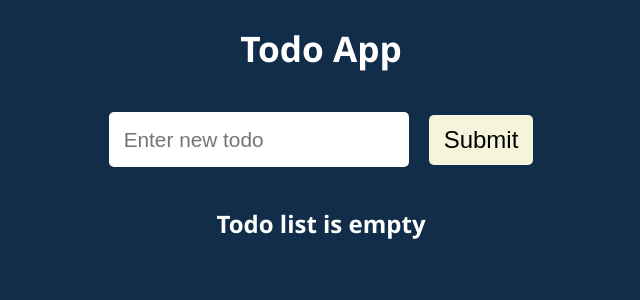
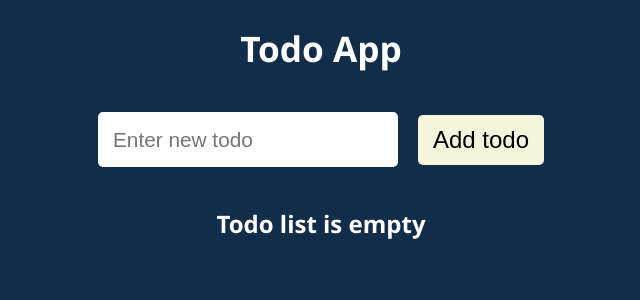
Before and after one commit to YevhenPetrovskyi/Todo-App, a React (Vite) app: page / in a window 1280 px wide. Shown: the top 300 px of the page, without its empty margins (319-959 px from the left). Built offline with nearby package versions, Linux system fonts and the light colour scheme; the HTML template or start-up script is replaced by a standard one.

Commit message:
added logic for working with local storage

```diff
--- a/src/App.jsx
+++ b/src/App.jsx
@@ -1,4 +1,4 @@
-import { useState } from 'react';
+import { useEffect, useState } from 'react';
 import { v4 as uuidv4 } from 'uuid';
 
 import TodoForm from './components/Todos/TodoForm';
@@ -8,7 +8,15 @@ import TodoList from './components/Todos/TodoList';
 import './App.css';
 
 function App() {
-  const [todos, setTodos] = useState([]);
+  const [todos, setTodos] = useState(() => {
+    const savedTodos = JSON.parse(localStorage.getItem('todos'));
+
+    return savedTodos || [];
+  });
+
+  useEffect(() => {
+    localStorage.setItem('todos', JSON.stringify(todos));
+  }, [todos]);
 
   const addTodoHandler = (text) => {
     const newTodo = {
--- a/src/components/Todos/TodoForm.jsx
+++ b/src/components/Todos/TodoForm.jsx
@@ -22,8 +22,8 @@ function TodoForm({ addTodo }) {
           value={text}
           onChange={(e) => setText(e.target.value)}
         />
-        <Button type="submit" title="Submit">
-          Submit
+        <Button type="submit" title="Add todo">
+          Add todo
         </Button>
       </form>
     </div>
```
